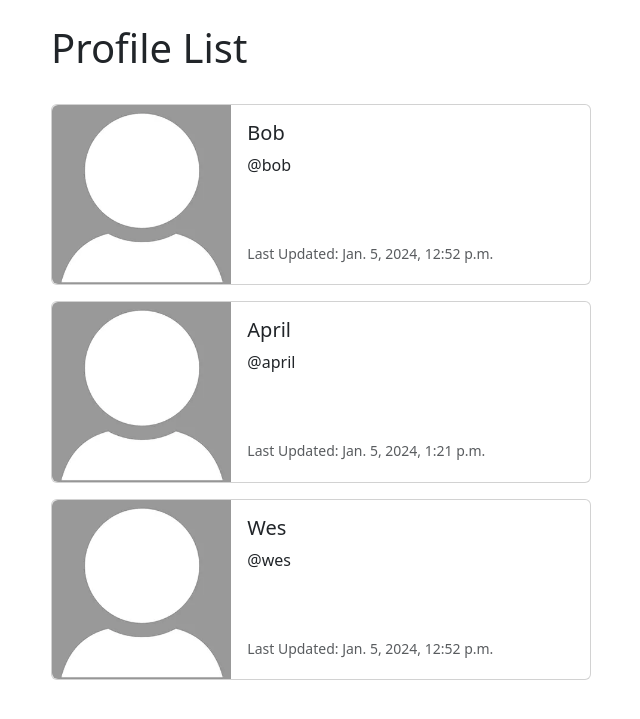
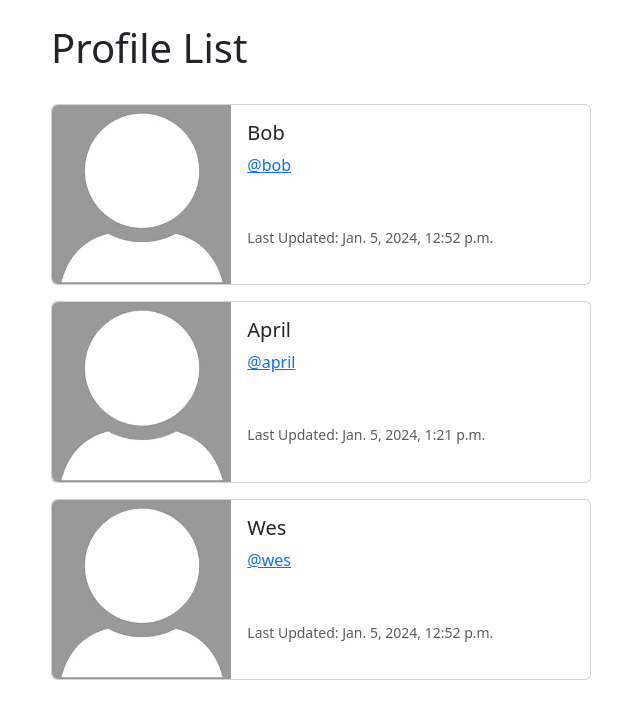
Before and after one commit to MrDaPoyo/reko, a Django app: page /profile_list in a window 1280 px wide. Shown: the part 56-775 px from the top of the page, without its empty margins (31-671 px from the left). Run offline with Django 5.2, Linux system fonts and the light colour scheme; a user stored in the database is signed in; data comes from the database, SQL or seed files in the repository.

Commit message:
Add link to user profile in profile list

```diff
--- a/reko/social/reko/templates/profile_list.html
+++ b/reko/social/reko/templates/profile_list.html
@@ -16,7 +16,7 @@
           <div class="col-md-8">
             <div class="card-body">
               <h5 class="card-title">{{ profile.user.username }}</h5>
-              <p class="card-text">@{{ profile.user.username|lower }}</p>
+              <a href="{% url 'profile' profile.user.id %}"><p class="card-text">@{{ profile.user.username|lower }}</p></a>
               <br><br>
               <p class="card-text"><small class="text-body-secondary">Last Updated: {{ profile.date_modified }}</small></p>
             </div>
```
